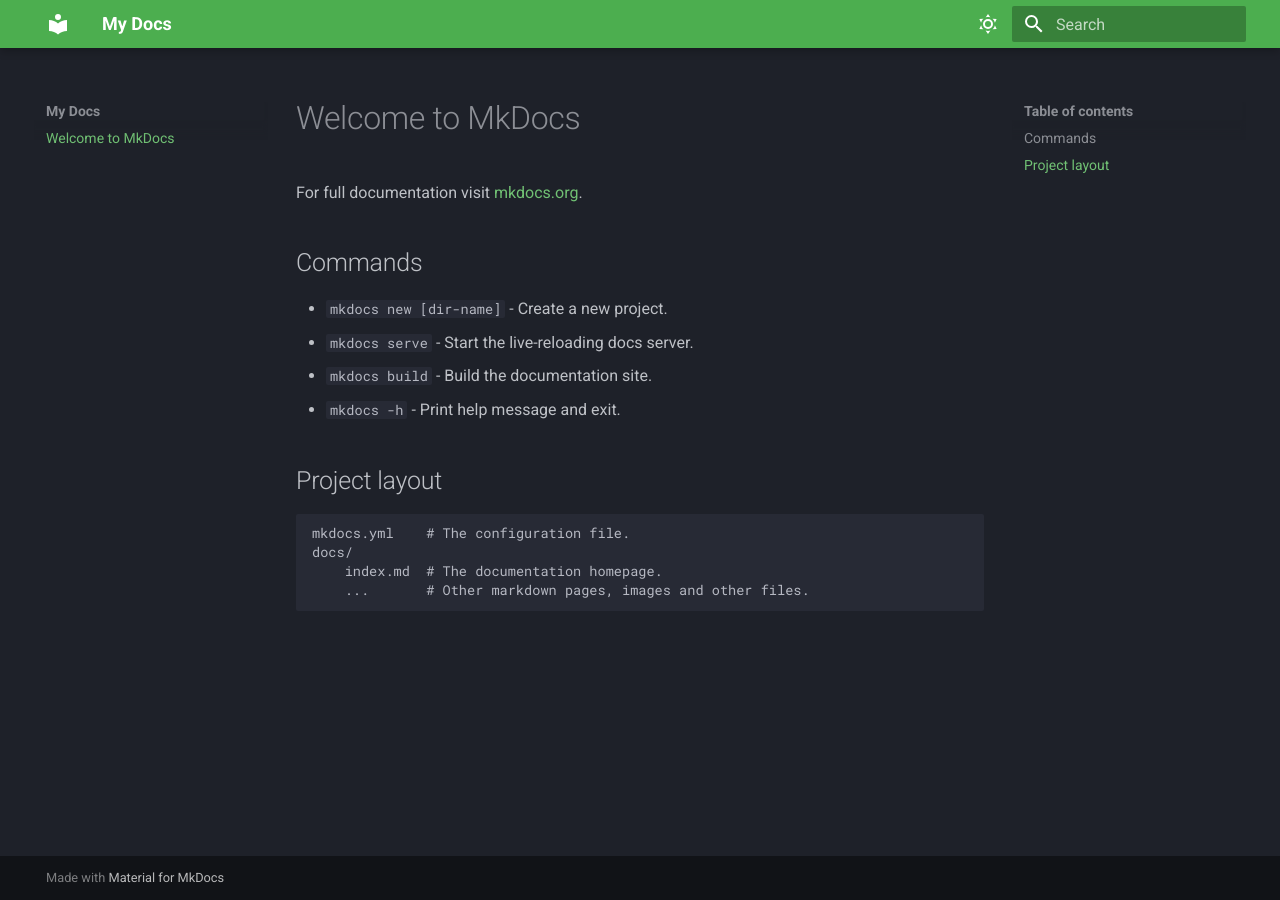
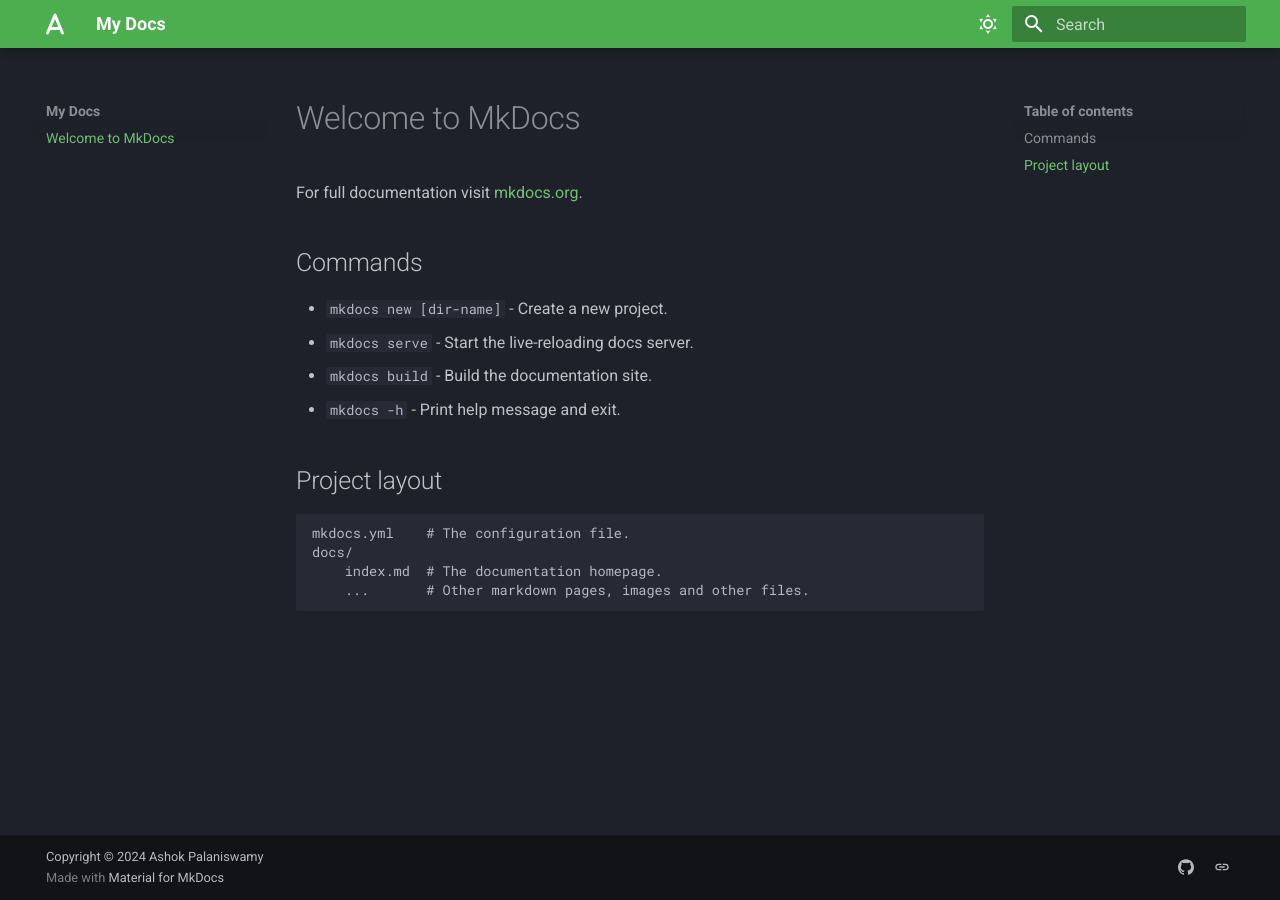
Before and after one commit to ashokdarsh/my-profile, an MkDocs documentation site: the page built from docs/index.md, in a window 1280 px wide. Built offline with MkDocs 1.6.1 and Material for MkDocs 9.7.7, drawn with Linux system fonts in a browser that asks for light colours.

Commit message:
updates to mkdocs.yml file

```diff
--- a/mkdocs.yml
+++ b/mkdocs.yml
@@ -2,6 +2,10 @@
 site_url: https://ashokdars.github.io
 theme:
   name: material
+  icon:
+    logo: fontawesome/solid/a
+  features:
+    - navigation.footer
   palette:
     # Dark Mode
     - scheme: slate
@@ -18,3 +22,33 @@
         name: Light mode
       primary: blue
       accent: deep orange
+
+markdown_extensions:
+  - attr_list
+  - pymdownx.emoji:
+      emoji_index: !!python/name:material.extensions.emoji.twemoji
+      emoji_generator: !!python/name:material.extensions.emoji.to_svg
+  - pymdownx.highlight:
+      anchor_linenums: true
+      line_spans: __span
+      pygments_lang_class: true
+  - pymdownx.inlinehilite
+  - pymdownx.snippets
+  - pymdownx.superfences:
+      custom_fences:
+        - name: mermaid
+          class: mermaid
+          format: !!python/name:pymdownx.superfences.fence_code_format
+  - pymdownx.tabbed:
+      alternate_style: true
+  - admonition
+  - pymdownx.details
+
+extra:
+  social:
+    - icon: simple/github
+      link: https://github.com/ashokdarsh
+    - icon: simple/linkedin
+      link: https://linkedin.com/in/ashanaa
+
+copyright: Copyright &copy; 2024 Ashok Palaniswamy
```
